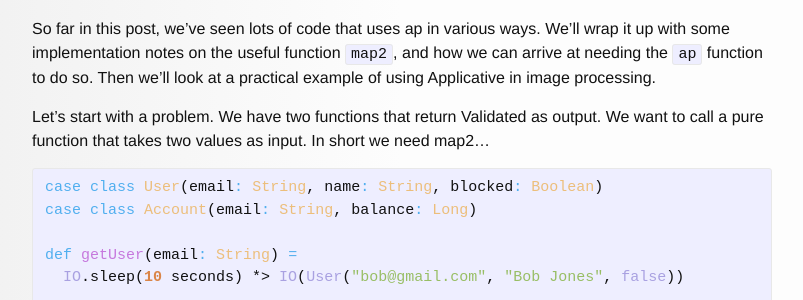
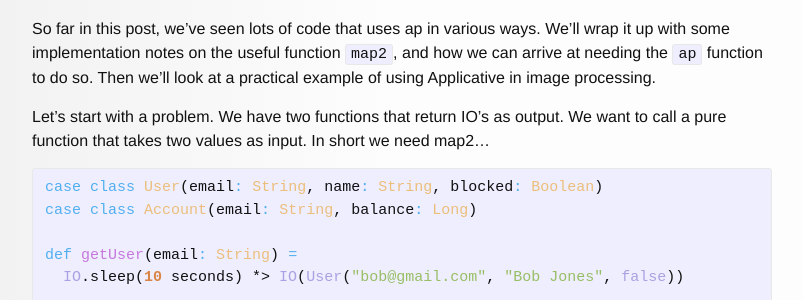
Before and after one commit to justinhj/justinhj.github.io, a Jekyll site: the page built from _posts/2020-04-04-whats-ap.html, in a window 1280 px wide and 900 px high, scrolled down 25416 px. Shown: the part 152-452 px from the top of the window, without its empty margins (238-1041 px from the left). Built offline with Jekyll 4.4.1, drawn with Linux system fonts in a browser that asks for light colours; some of the changed text lies outside the part shown.

Commit message:
fix mistakes

```diff
--- a/_posts/2020-04-04-whats-ap.html
+++ b/_posts/2020-04-04-whats-ap.html
@@ -174,7 +174,7 @@
 function <code>ap</code> which is, of course, the main subject of this post. What a curious
 type signature! Just like with <code>map</code> we are dealing with an effect type <code>F</code>, and
 a parameter <code>F[A]</code>. The difference is the function we want to <i>apply</i> (<code>ff: F[A
-=&gt; B]=</code>) is also <i>inside the effect</i>.
+=&gt; B]</code>) is also <i>inside the effect</i>.
 </p>
 
 <p>
@@ -1781,7 +1781,7 @@
 </p>
 
 <p>
-Let&rsquo;s start with a problem. We have two functions that return Validated as
+Let&rsquo;s start with a problem. We have two functions that return IO&rsquo;s as
 output. We want to call a pure function that takes two values as input. In short
 we need map2&#x2026;
 </p>
--- a/org/posts/2020-04-04-whats-ap.org
+++ b/org/posts/2020-04-04-whats-ap.org
@@ -144,7 +144,7 @@
 function ~ap~ which is, of course, the main subject of this post. What a curious
 type signature! Just like with ~map~ we are dealing with an effect type ~F~, and
 a parameter ~F[A]~. The difference is the function we want to /apply/ (~ff: F[A
-=> B]=~) is also /inside the effect/.
+=> B]~) is also /inside the effect/.
 
 Before talking about what this is useful for, let's look at what it actually
 does for various implementations.
@@ -1344,7 +1344,7 @@
 we can arrive at needing the ~ap~ function to do so. Then we'll look at a
 practical example of using Applicative in image processing.
 
-Let's start with a problem. We have two functions that return Validated as
+Let's start with a problem. We have two functions that return IO's as
 output. We want to call a pure function that takes two values as input. In short
 we need map2...
 
```
Also changed, not shown: 1 other file.
